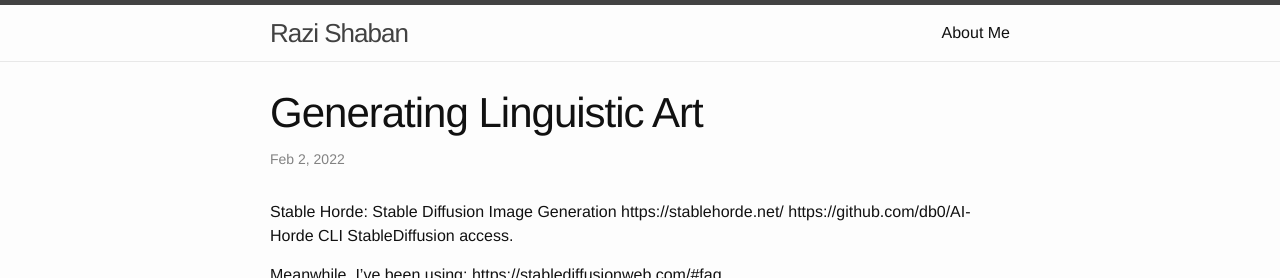
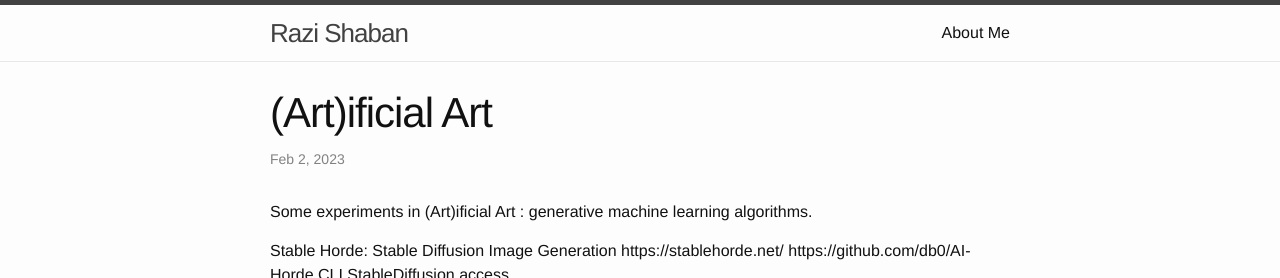
Before and after one commit to rrshaban/rrshaban.github.io, a Jekyll site: the page built from _posts/2023-02-02-generating-linguistic-art.md, in a window 1280 px wide and 900 px high, cut to the strip 0-278 px from the top of the window. Built offline with Jekyll 4.4.1, drawn with Linux system fonts in a browser that asks for light colours; nearby versions of some CDN libraries; our own code applies the rules of GitHub Pages for plain Markdown files.

Commit message:
Update and rename 2022-02-02-generating-linguistic-art.md to 2023-02-02-generating-linguistic-art.md

```diff
--- a/_posts/2022-02-02-generating-linguistic-art.md
+++ b/_posts/2023-02-02-generating-linguistic-art.md
@@ -1,3 +1,12 @@
+---
+layout: post
+title: "(Art)ificial Art"
+date: 2023-02-02 07:47:07
+tags: project
+---
+
+Some experiments in (Art)ificial Art : generative machine learning algorithms.
+
 Stable Horde: Stable Diffusion Image Generation
 https://stablehorde.net/
 https://github.com/db0/AI-Horde
```
